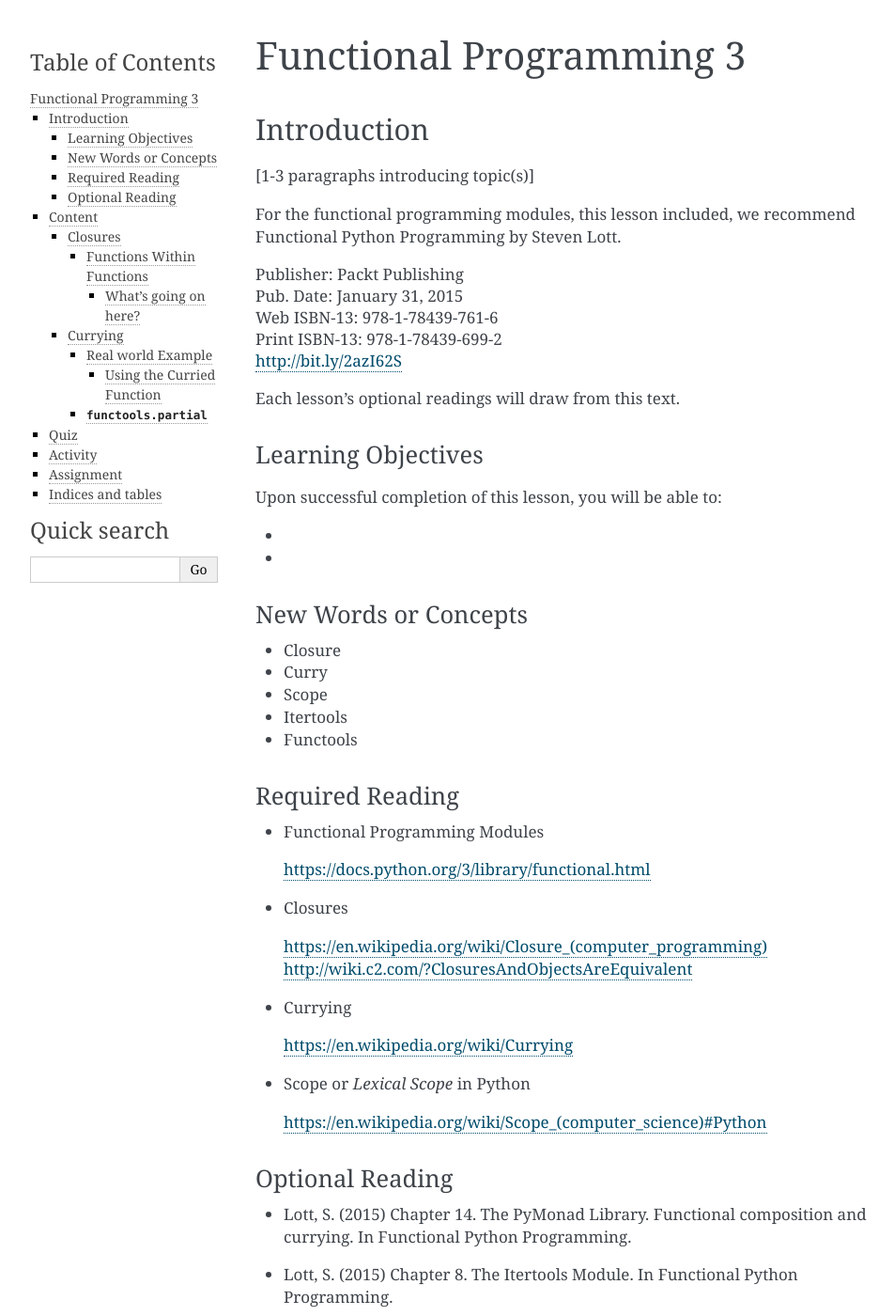
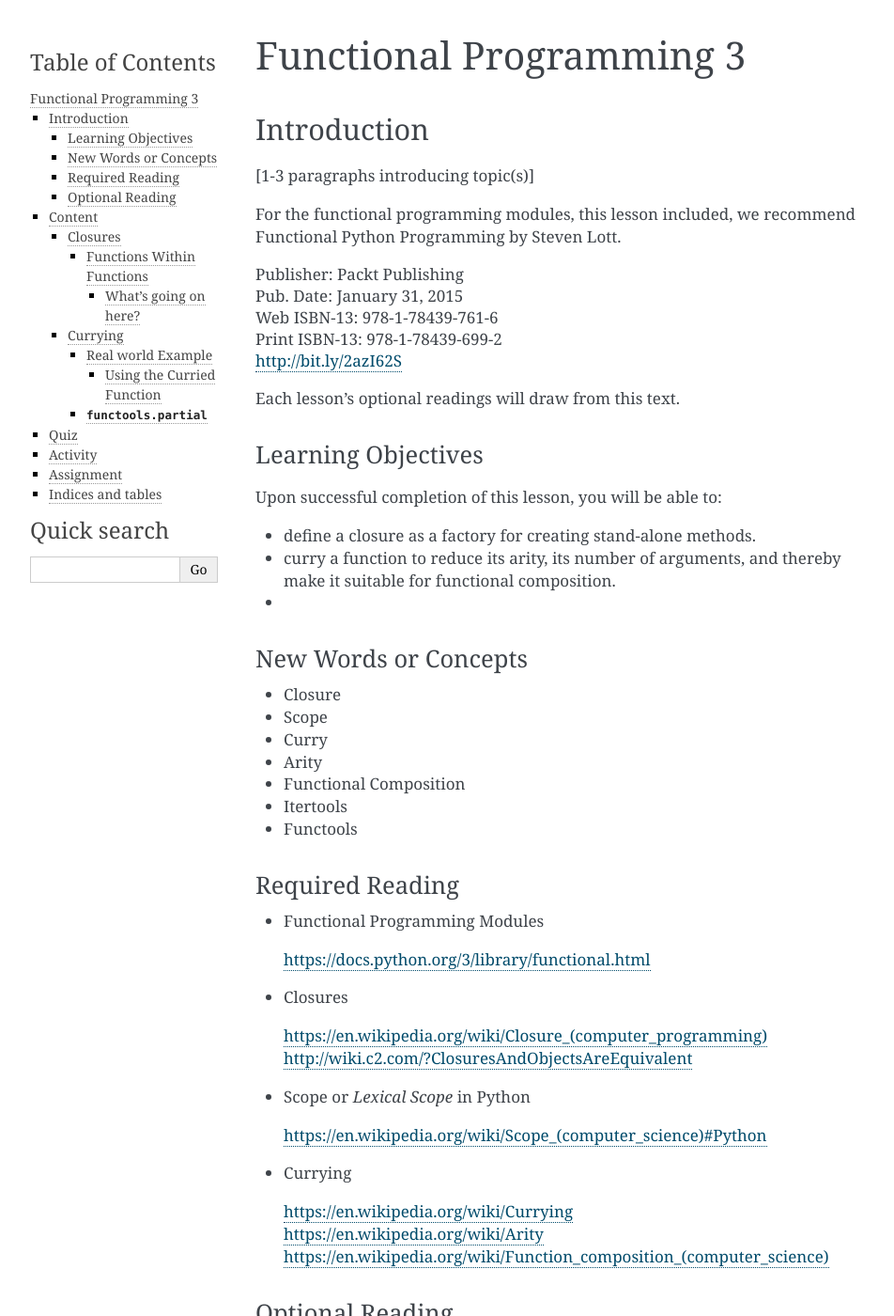
Before and after one commit to rriehle/FP3, a Sphinx documentation site: the page built from source/index.rst, in a window 1280 px wide and 1400 px high. Shown: the whole window at 94% size, without its empty margins (148-1100 px from the left). Built offline with Sphinx 7.4.7, drawn with Linux system fonts in a browser that asks for light colours.

Commit message:
references

```diff
--- a/source/index.rst
+++ b/source/index.rst
@@ -36,7 +36,8 @@ Learning Objectives
 
 Upon successful completion of this lesson, you will be able to:
 
-*
+* define a closure as a factory for creating stand-alone methods.
+* curry a function to reduce its arity, its number of arguments, and thereby make it suitable for functional composition.
 *
 
 
@@ -44,8 +45,10 @@ New Words or Concepts
 =====================
 
 * Closure
+* Scope
 * Curry
-* Scope
+* Arity
+* Functional Composition
 * Itertools
 * Functools
 
@@ -62,13 +65,15 @@ Required Reading
   | `https://en.wikipedia.org/wiki/Closure_(computer_programming) <https://en.wikipedia.org/wiki/Closure_(computer_programming)>`_
   | http://wiki.c2.com/?ClosuresAndObjectsAreEquivalent
 
+* Scope or *Lexical Scope* in Python
+
+  | `https://en.wikipedia.org/wiki/Scope_(computer_science)#Python <https://en.wikipedia.org/wiki/Scope_(computer_science)#Python>`_
+
 * Currying
 
   | https://en.wikipedia.org/wiki/Currying
-
-* Scope or *Lexical Scope* in Python
-
-  | `https://en.wikipedia.org/wiki/Scope_(computer_science)#Python <https://en.wikipedia.org/wiki/Scope_(computer_science)#Python>`_
+  | https://en.wikipedia.org/wiki/Arity
+  | `https://en.wikipedia.org/wiki/Function_composition_(computer_science) <https://en.wikipedia.org/wiki/Function_composition_(computer_science)>`_
 
 
 Optional Reading
```
